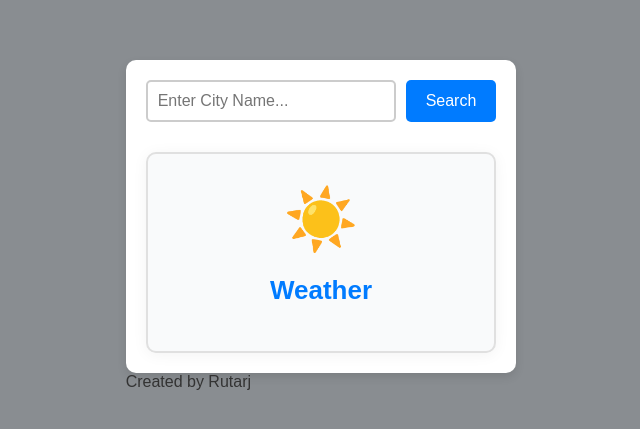
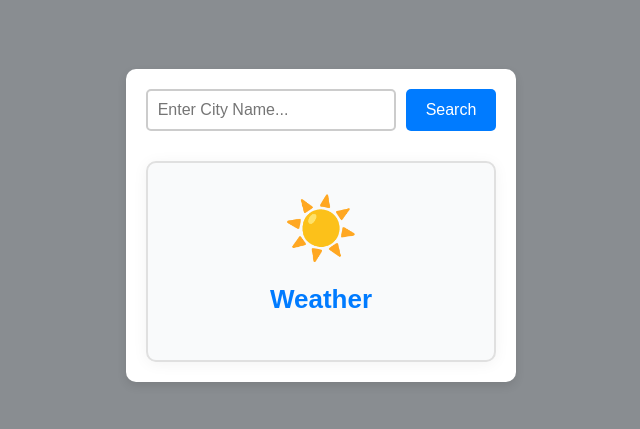
Before and after one commit to rutarj/Weather-App, a plain HTML site: page index.html in a window 1280 px wide. Shown: the part 175-604 px from the top of the page, without its empty margins (319-959 px from the left). Drawn offline with Linux system fonts and the light colour scheme.

Commit message:
Footer removed

```diff
--- a/index.html
+++ b/index.html
@@ -20,9 +20,7 @@
           <div class="description"></div>
         </div>
       </div>
-      <footer>
-        <p>Created by Rutarj</p>
-      </footer>
+
     </div>
     <script src="script.js"></script>
   </body>
```
